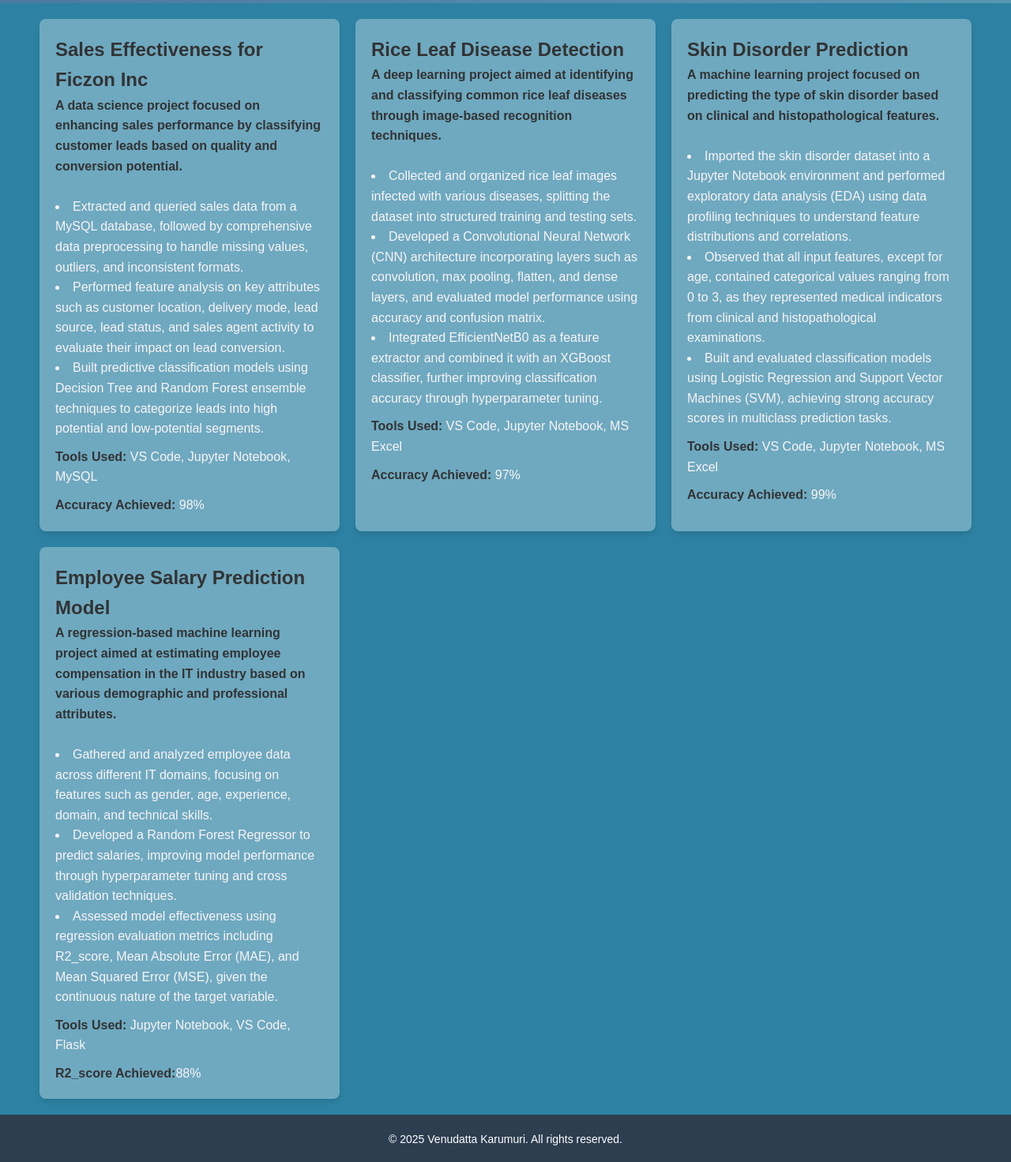
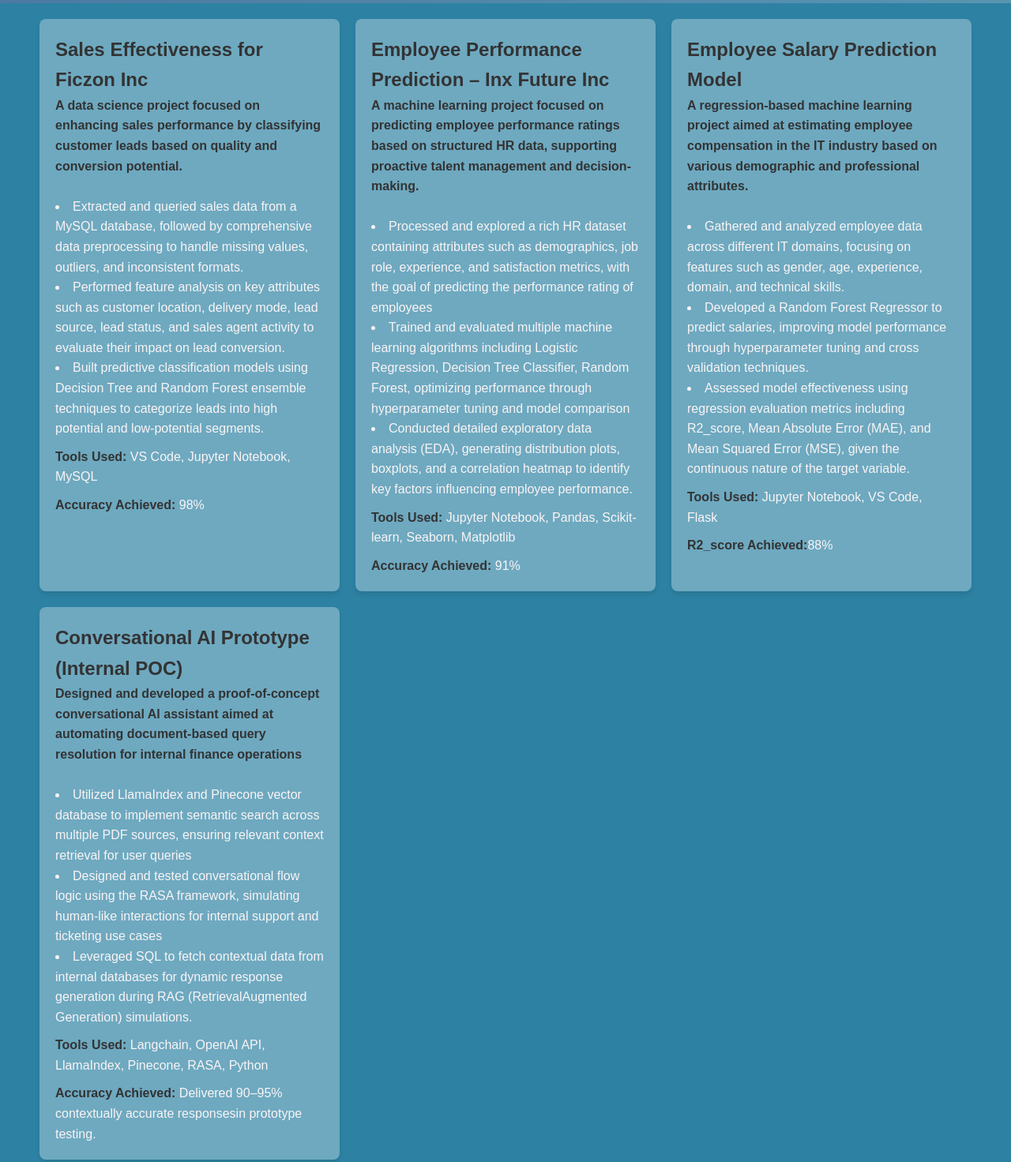
Before and after one commit to venudatta67/venudatta-portfolio, a plain HTML site: page projects.html in a window 1280 px wide. Shown: the part 180-1652 px from the top of the page at 79% size. Drawn offline with Linux system fonts and the light colour scheme.

Commit message:
Update projects.html

```diff
--- a/projects.html
+++ b/projects.html
@@ -44,36 +44,22 @@
             </div>
 
             <div class="project-card">
-                <h2>Rice Leaf Disease Detection</h2>
-                <h4><b>A deep learning project aimed at identifying and classifying common rice leaf diseases through image-based recognition
-                techniques.</b></h4><br>
+                <h2>Employee Performance Prediction – Inx Future Inc</h2>
+                <h4><b>A machine learning project focused on predicting employee performance ratings based on structured HR data, supporting
+                proactive talent management and decision-making.</b></h4><br>
                 <ul>
-                  <li>Collected and organized rice leaf images infected with various diseases, splitting the dataset into structured training and testing sets. </li>
-                  <li>Developed a Convolutional Neural Network (CNN) architecture incorporating layers such as convolution, max pooling, flatten, and
-                    dense layers, and evaluated model performance using accuracy and confusion matrix.  </li>
-                  <li>Integrated EfficientNetB0 as a feature extractor and combined it with an XGBoost classifier, further improving classification
-                    accuracy through hyperparameter tuning.  </li>
+                  <li>Processed and explored a rich HR dataset containing attributes such as demographics, job role, experience, and satisfaction metrics,
+                    with the goal of predicting the performance rating of employees </li>
+                  <li>Trained and evaluated multiple machine learning algorithms including Logistic Regression, Decision Tree Classifier, Random
+                    Forest, optimizing performance through hyperparameter tuning and model comparison </li>
+                  <li>Conducted detailed exploratory data analysis (EDA), generating distribution plots, boxplots, and a correlation heatmap to identify
+                    key factors influencing employee performance. </li>
                 </ul>
-                <p><b>Tools Used:</b> VS Code, Jupyter Notebook, MS Excel</p>
-                <p><b>Accuracy Achieved:</b> 97%</p>
+                <p><b>Tools Used:</b> Jupyter Notebook, Pandas, Scikit-learn, Seaborn, Matplotlib</p>
+                <p><b>Accuracy Achieved:</b> 91%</p>
             </div>
 
             <div class="project-card">
-                <h2>Skin Disorder Prediction</h2>
-                <h4><b>A machine learning project focused on predicting the type of skin disorder based on clinical and histopathological features.</b></h4><br>
-                <ul>
-                  <li>Imported the skin disorder dataset into a Jupyter Notebook environment and performed exploratory data analysis (EDA) using data
-                    profiling techniques to understand feature distributions and correlations.  </li>
-                  <li>Observed that all input features, except for age, contained categorical values ranging from 0 to 3, as they represented medical
-                    indicators from clinical and histopathological examinations. </li>
-                  <li>Built and evaluated classification models using Logistic Regression and Support Vector Machines (SVM), achieving strong accuracy
-                    scores in multiclass prediction tasks.  </li>
-                </ul>
-                <p><b>Tools Used:</b> VS Code, Jupyter Notebook, MS Excel</p>
-                <p><b>Accuracy Achieved:</b> 99%</p>
-            </div>
-
-              <div class="project-card">
                 <h2>Employee Salary Prediction Model</h2>
                 <h4><b>A regression-based machine learning project aimed at estimating employee compensation in the IT industry based on various
                 demographic and professional attributes. </b></h4><br>
@@ -89,6 +75,25 @@
                 <p><b>R2_score Achieved:</b>88%</p>
               </div>
 
+            <div class="project-card">
+                <h2>Conversational AI Prototype (Internal POC)</h2>
+                <h4><b>Designed and developed a proof-of-concept conversational AI assistant aimed at automating document-based query resolution for
+                internal finance operations</b></h4><br>
+                <ul>
+                  <li>Utilized LlamaIndex and Pinecone vector database to implement semantic search across multiple PDF sources, ensuring relevant
+                    context retrieval for user queries  </li>
+                  <li>Designed and tested conversational flow logic using the RASA framework, simulating human-like interactions for internal support
+                    and ticketing use cases</li>
+                  <li>Leveraged SQL to fetch contextual data from internal databases for dynamic response generation during RAG
+(RetrievalAugmented Generation) simulations.  </li>
+                </ul>
+                <p><b>Tools Used:</b>  Langchain, OpenAI API, LlamaIndex, Pinecone, RASA, Python</p>
+                <p><b>Accuracy Achieved:</b> Delivered 90–95% contextually accurate responsesin prototype testing.
+</p>
+            </div>
+
+
+
         </div>
     </section>
 
```
